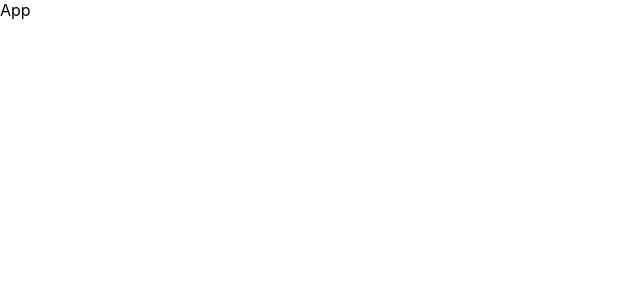
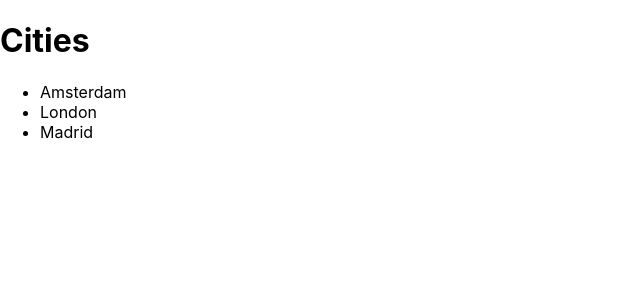
Before and after one commit to rodrigocfd/react-typescript-mobx-example, a React (Create React App) app: page / in a window 1280 px wide. Shown: the top 300 px of the page, without its empty margins (0-640 px from the left). Built offline with nearby package versions, Linux system fonts and the light colour scheme.

Commit message:
City list example.

```diff
--- a/src/App.tsx
+++ /dev/null
@@ -1,11 +0,0 @@
-import React from 'react';
-
-const App: React.FC = () => {
-	return (
-		<div>
-			App
-		</div>
-	);
-}
-
-export default App;
--- /dev/null
+++ b/src/app/App.tsx
@@ -0,0 +1,17 @@
+import React from 'react';
+
+import Cities from './Cities';
+import {StoreProvider} from '../store/context';
+
+const App: React.FC = () => {
+	return (
+		<StoreProvider>
+			<div>
+				<h1>Cities</h1>
+				<Cities />
+			</div>
+		</StoreProvider>
+	);
+}
+
+export default App;
--- /dev/null
+++ b/src/app/Cities.tsx
@@ -0,0 +1,20 @@
+import React from 'react';
+
+import {StoreContext} from '../store/context';
+
+const Cities: React.FC = () => {
+	const store = React.useContext(StoreContext);
+	if (!store) {
+		throw Error('Store is null, something went wrong.');
+	}
+
+	return (
+		<ul>
+			{store.allCities.map((city: string) =>
+				<li>{city}</li>
+			)}
+		</ul>
+	);
+};
+
+export default Cities;
--- a/src/index.tsx
+++ b/src/index.tsx
@@ -2,8 +2,8 @@ import React from 'react';
 import ReactDOM from 'react-dom';
 
 import * as serviceWorker from './serviceWorker';
+import App from './app/App';
 import './index.css';
-import App from './App';
 
 ReactDOM.render(<App />, document.getElementById('root'));
 
--- /dev/null
+++ b/src/store/context.tsx
@@ -0,0 +1,18 @@
+import React from 'react';
+import {useLocalStore} from 'mobx-react-lite';
+
+import {createStore, TStore} from './store';
+
+export const StoreContext = React.createContext<TStore | null>(null);
+
+/**
+ * Should wrap entire application.
+ */
+export const StoreProvider: React.FC = p => {
+	const store = useLocalStore(createStore);
+	return (
+		<StoreContext.Provider value={store}>
+			{p.children}
+		</StoreContext.Provider>
+	);
+};
--- /dev/null
+++ b/src/store/store.ts
@@ -0,0 +1,17 @@
+const cityList = [
+	'Amsterdam',
+	'London',
+	'Madrid'
+];
+
+export function createStore() {
+	const store = {
+		get allCities() {
+			return cityList;
+		}
+	};
+
+	return store;
+};
+
+export type TStore = ReturnType<typeof createStore>;
```
